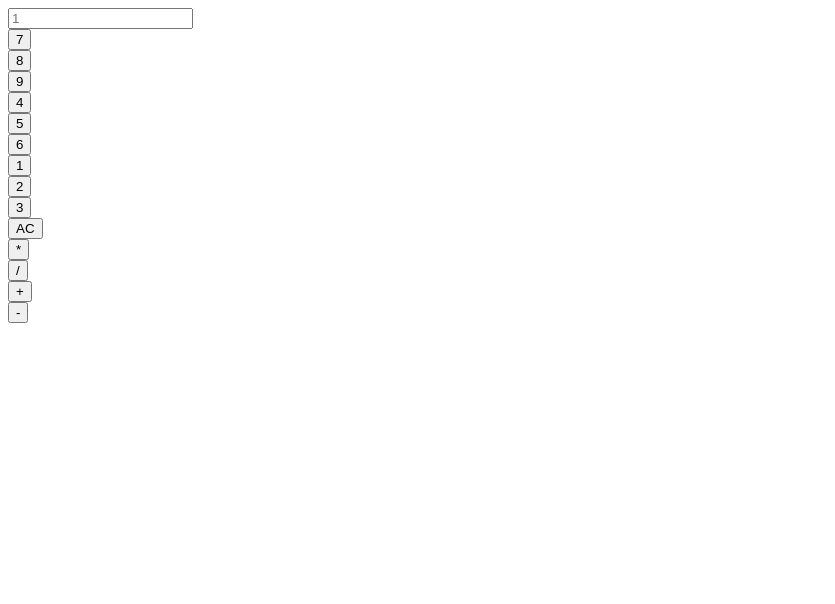
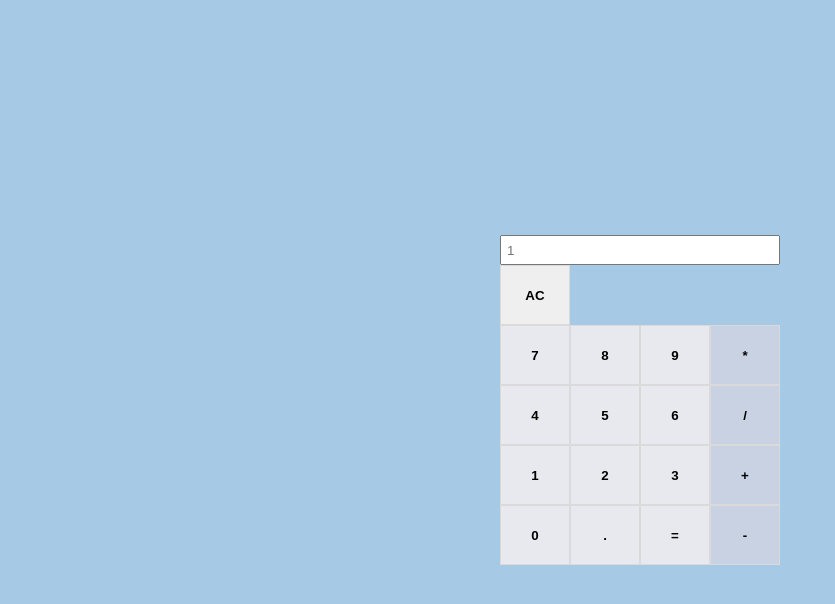
Before and after one commit to PauloMarquess/desafio-globo-calculadora, a React (Create React App) app: page / in a window 1280 px wide. Shown: the top 604 px of the page, without its empty margins (0-835 px from the left). Built offline with nearby package versions, Linux system fonts and the light colour scheme.

Commit message:
adicionado estilo na calculadora para melhor trabalhar

```diff
--- a/package.json
+++ b/package.json
@@ -40,5 +40,8 @@
       "last 1 firefox version",
       "last 1 safari version"
     ]
+  },
+  "devDependencies": {
+    "@types/styled-components": "^5.1.25"
   }
 }
--- a/public/index.html
+++ b/public/index.html
@@ -8,6 +8,7 @@
       name="description"
       content="Web site created using create-react-app"
     />
+    <link rel="stylesheet" href="./style.css"/>
     <link rel="apple-touch-icon" href="%PUBLIC_URL%/logo192.png" />
 
     <link rel="manifest" href="%PUBLIC_URL%/manifest.json" />
--- /dev/null
+++ b/public/style.css
@@ -0,0 +1,5 @@
+*{
+ margin: 0;
+ padding: 0;
+ box-sizing: border-box;
+}
--- a/src/Mocks/index.tsx
+++ b/src/Mocks/index.tsx
@@ -26,6 +26,12 @@ export const KeyboardNumeric = [
   {
     keys_numb: 3,
   },
+  {
+    keys_numb: 0,
+  },
+  {
+    keys_numb: ".",
+  },
 ];
 
 export const Operations = [
--- a/src/app/App.tsx
+++ b/src/app/App.tsx
@@ -2,6 +2,13 @@ import { useState } from "react";
 import Button from "../components/Button";
 import Input from "../components/Input";
 import { KeyboardNumeric, Operations } from "../Mocks";
+import {
+  Calculator,
+  Container,
+  KeyboardCalculator,
+  Numeric,
+  Operator,
+} from "./style";
 
 const App = () => {
   const [number, setNumber] = useState<any>(1);
@@ -11,9 +18,12 @@ const App = () => {
   };
 
   return (
-    <div>
+    <Container>
+      <Calculator>
         <Input state={number} />
-      <div>
+        <Button onClick={clear} name="AC" />
+        <KeyboardCalculator>
+          <Numeric>
             {KeyboardNumeric.map((num) => (
               <Button
                 onClick={() => setNumber(num.keys_numb)}
@@ -21,14 +31,16 @@ const App = () => {
                 name={num.keys_numb}
               />
             ))}
-      </div>
-      <div>
-        <Button onClick={clear} name="AC" />
+            <Button name="=" onClick={() => {}} />
+          </Numeric>
+          <Operator>
             {Operations.map((op) => (
               <Button onClick={() => {}} name={op.operation} value={op.value} />
             ))}
-      </div>
-    </div>
+          </Operator>
+        </KeyboardCalculator>
+      </Calculator>
+    </Container>
   );
 };
 
--- /dev/null
+++ b/src/app/style.ts
@@ -0,0 +1,39 @@
+import styled from 'styled-components';
+
+export const Container = styled.div`
+  display:flex ;
+  flex-direction:column ;
+  align-items:center ;
+  justify-content:center ;
+  width:100% ;
+  height:100vh ;
+  background-color:#a6cae5 ;
+
+`;
+export const Calculator =styled.div`
+input{
+  width:100% ;
+  height:30px ;
+  padding-left:5px;
+}
+
+`
+export const KeyboardCalculator =styled.div`
+display:flex ;
+
+`
+export const Numeric =styled.div`
+display:flex ;
+flex-wrap:wrap ;
+width:210px ;
+
+Button{
+
+  background-color:#e8e9ee ;
+}
+`
+export const Operator =styled.div`
+ Button{
+    background-color:#c9d2e3 ;
+ }
+`
--- a/src/components/Button/index.tsx
+++ b/src/components/Button/index.tsx
@@ -1,3 +1,5 @@
+import { CardButton } from "./style";
+
 interface ButtonProps {
   name: number | string;
   onClick: () => void;
@@ -6,11 +8,11 @@ interface ButtonProps {
 
 export const Button = ({ name, onClick, value }: ButtonProps) => {
   return (
-    <div>
+    <CardButton>
       <button value={value} onClick={onClick}>
         {name}
       </button>
-    </div>
+    </CardButton>
   );
 };
 
--- /dev/null
+++ b/src/components/Button/style.ts
@@ -0,0 +1,12 @@
+import styled from 'styled-components';
+
+export const CardButton = styled.div`
+  button{
+    width:70px ;
+    height:50px ;
+    cursor: pointer;
+    border:1px solid #dadada ;
+    font-weight:600 ;
+    height:60px ;
+  }
+`;
```
Also changed, not shown: 1 other file (tests, documents, lock files or other folders). Lines whose indentation alone changed are shown as unchanged.
